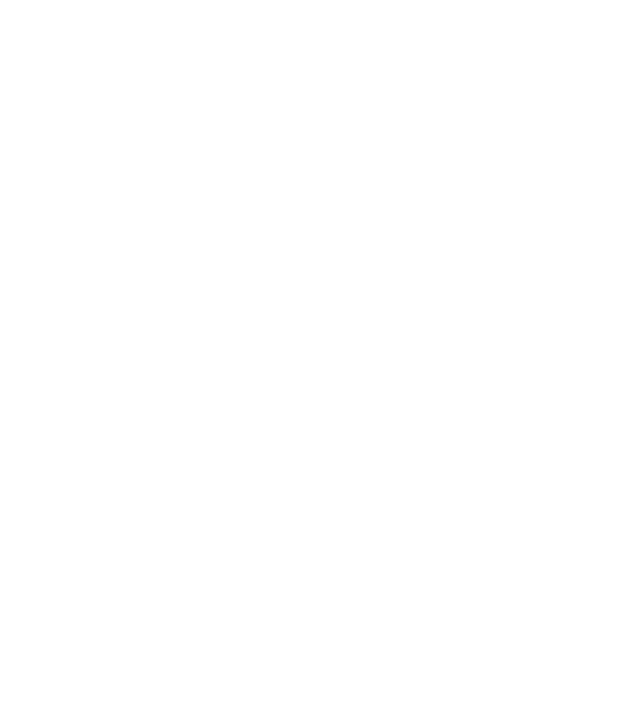
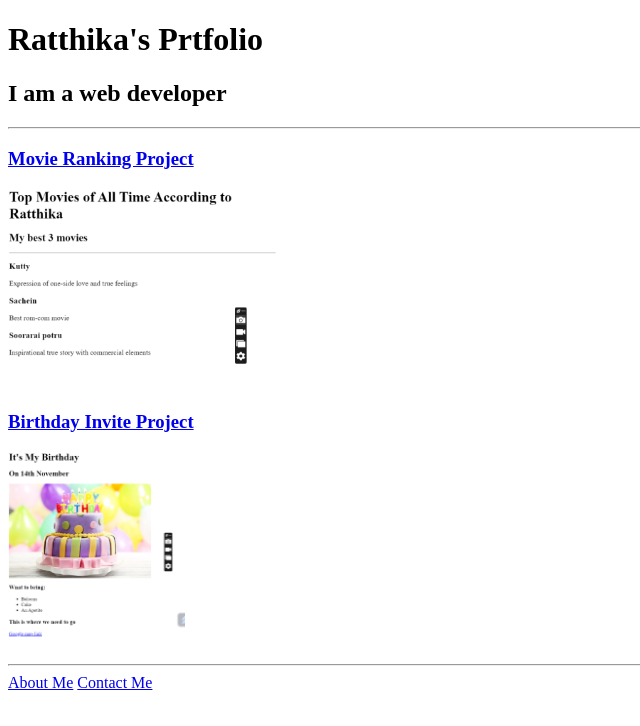
Before and after one commit to Ratthika14/html-portfolio, a plain HTML site: page index.html in a window 1280 px wide. Shown: the whole page, without its empty margins (0-640 px from the left). Drawn offline with Linux system fonts and the light colour scheme.

Commit message:
Add files via upload

```diff
--- a/index.html
+++ b/index.html
@@ -1,5 +1,24 @@
 <!-- TODO 1: Create the HTML Boilerplate -->
+<!DOCTYPE html>
+<html lang="en">
 
+    <head>
+        <meta charset="UTF-8">
+        <title>Ratthika's Portfolio</title>
+    </head>
+    <body>
+        <h1>Ratthika's Prtfolio</h1>
+        <h2>I am a web developer</h2>
+        <hr/>
+        <h3><a href="./public/movie-ranking.html">Movie Ranking Project</a></h3>
+        <img src="./assets/images/movie-ranking.png" height="200" alt ="Movie Ranking Project Preview"/>
+        <h3><a href="./public/birthday-invite.html">Birthday Invite Project</a></h3>
+        <img src="./assets/images/birthday-invite.png" height="200" alt="Birthday Invite Project Preview"/>
+        <hr/>
+        <a href="./public/about.html">About Me</a>
+        <a href="./public/contact.html">Contact Me</a>
+    </body>
+</html>
 <!-- TODO 2: Add Your previous projects' HTML into the public folder -->
 
 <!-- TODO 3: Take screenshots of your project previews and add the images to the images folder -->
```
